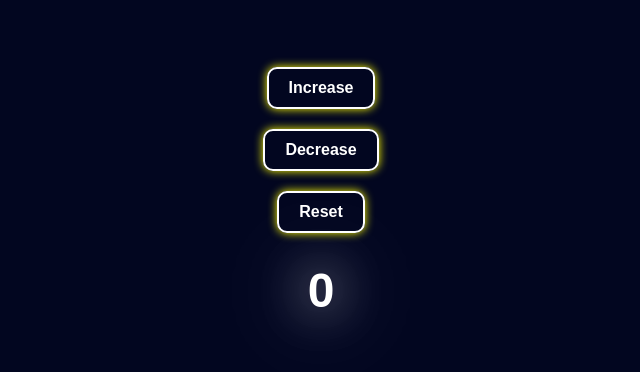
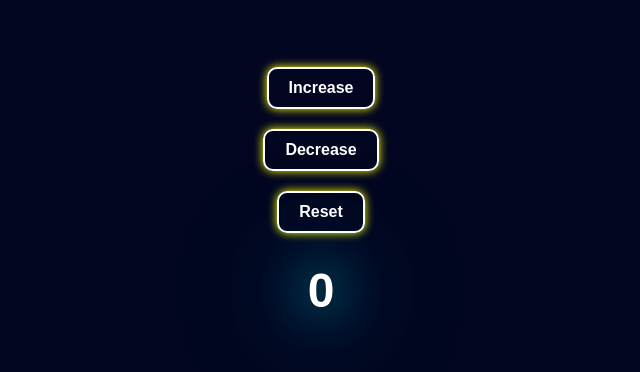
Before and after one commit to ASER0110/Counter, a plain HTML site: page index.html in a window 1280 px wide. Shown: the part 204-576 px from the top of the page, without its empty margins (319-959 px from the left). Drawn offline with Linux system fonts and the light colour scheme.

Commit message:
Update index.html

```diff
--- a/index.html
+++ b/index.html
@@ -3,6 +3,7 @@
   <head>
     <meta charset="UTF-8" />
     <meta name="viewport" content="width=device-width, initial-scale=1.0" />
+    <link rel="icon" type="icon/png" href="counter-icon.png">
     <title>Counter</title>
     <style>
       body {
@@ -30,7 +31,7 @@
         color: white;
         font-size: 48px;
         margin-top: 20px;
-        text-shadow: 0 0  50px white, 0 0 100px white;
+        text-shadow: 0 0  50px cyan, 0 0 100px cyan, 0 0 150px cyan;
       }
       </style>
   </head>
```
